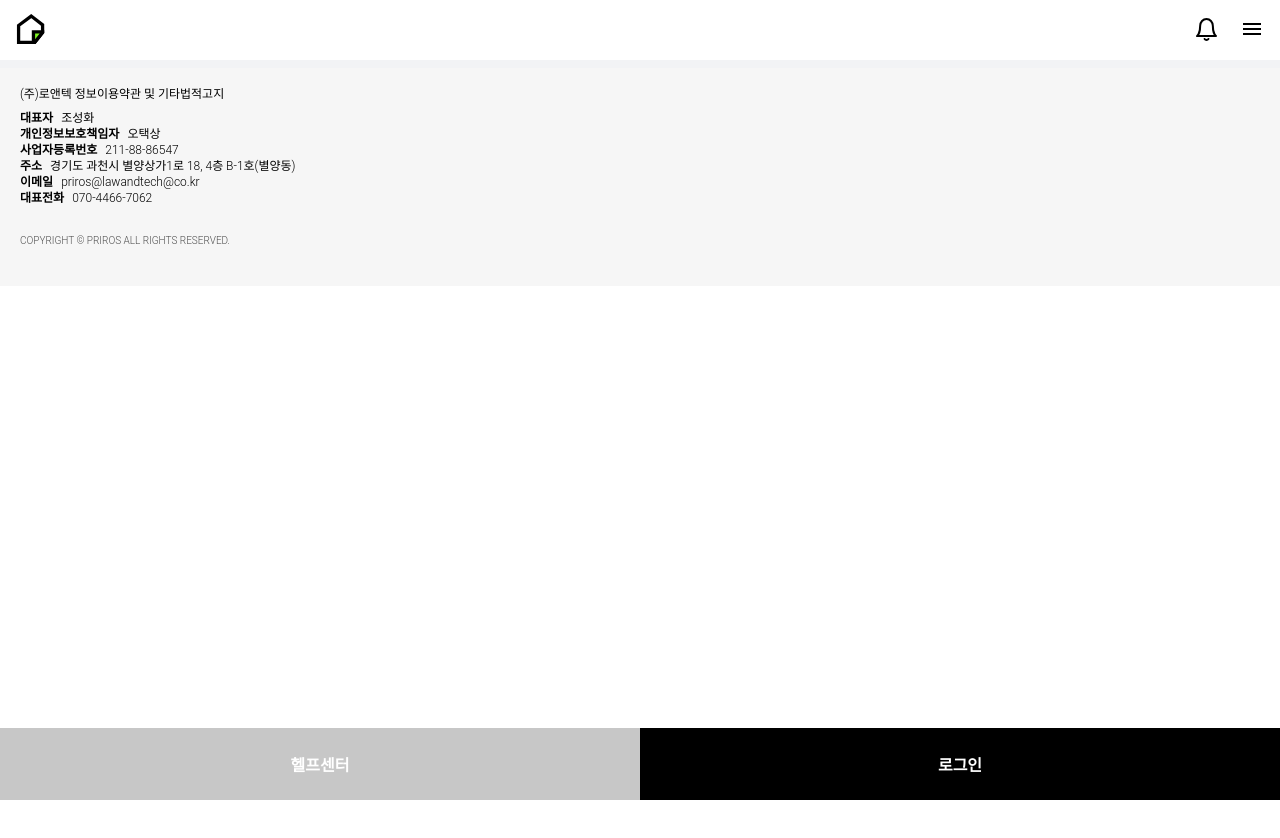
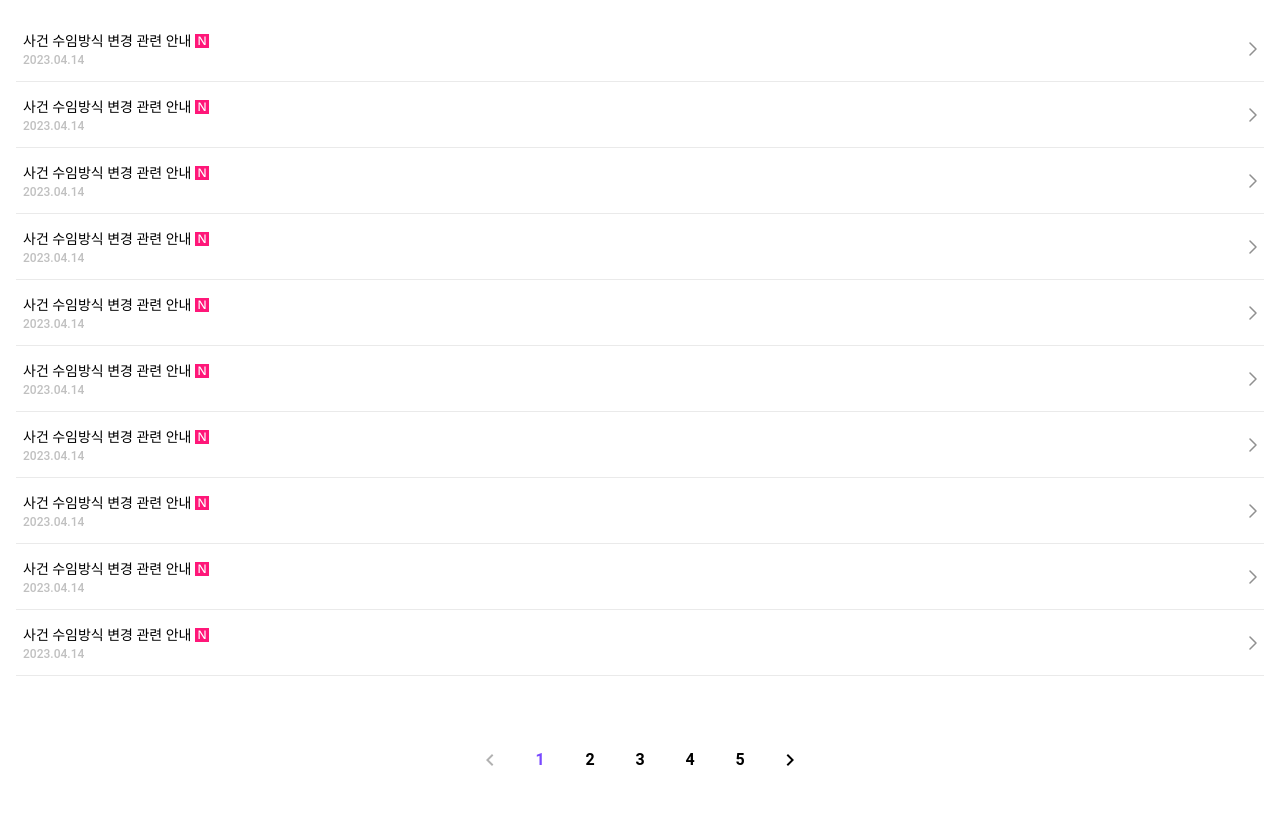
Before and after one commit to chkue2/priros-front, a Nuxt app: page /faq/list in a window 1280 px wide. Shown: the top 838 px of the page. After the commit the page ends 804 px from the top, so only its background shows below. Built offline with nearby package versions, Linux system fonts and the light colour scheme; a web font is replaced by a local one.

Commit message:
헬프센터 추가

```diff
--- a/components/user/Login.vue
+++ b/components/user/Login.vue
@@ -25,7 +25,7 @@
       <div class="login-form-button-container">
         <NuxtLink to="/user/signup">회원가입</NuxtLink>
         <NuxtLink to="/">아이디찾기</NuxtLink>
-        <NuxtLink to="/">헬프센터</NuxtLink>
+        <NuxtLink to="/faq/list">헬프센터</NuxtLink>
       </div>
     </div>
   </div>
--- a/components/user/MyPage.vue
+++ b/components/user/MyPage.vue
@@ -22,7 +22,7 @@
 
 
       </li>
-      <li class="nav-item">
+      <li class="nav-item" @click="handlerClickHelpCenter">
         <IconSvgIcon variant="headset-help" size="16"/>
         헬프센터
       </li>
@@ -104,6 +104,10 @@
 }
 
 const isDisplayFlex = subItem => !!subItem.sub_btn;
+
+const handlerClickHelpCenter = () => {
+  router.push('/faq/list')
+}
 
 </script>
 <style lang="scss" scoped>
--- a/layouts/default.vue
+++ b/layouts/default.vue
@@ -9,7 +9,7 @@
   </div>
   <div class="main-bottom-buttons" v-if="!auth.user">
     <CommonBottomButton id="mainBottomButtonHelpCenter" text="헬프센터" backgroundColor="#c7c7c7" height="72px" width="50%"
-                        :font-weight="700"/>
+                        :font-weight="700" @handler-click-button="handlerClickHelpCenter"/>
     <CommonBottomButton id="mainBottomButtonLogin" text="로그인" backgroundColor="#000000" height="72px" width="50%"
                         :font-weight="700" @handler-click-button="handlerClickLoginButton"/>
   </div>
@@ -42,6 +42,9 @@
 const handlerClickLoginButton = () => {
   gnbStore.toggle();
 }
+const handlerClickHelpCenter = () => {
+  router.push('/faq/list')
+}
 </script>
 <style lang="scss">
 
--- /dev/null
+++ b/pages/faq/list.vue
@@ -0,0 +1,22 @@
+<template>
+  <NuxtLayout name="dialog-header" headerTitle="헬프센터">
+    <div class="faq-list">
+      <NoticeListCard v-for="i in 10" :key="i" />
+      <Pagination :margin-top="64" />
+    </div>
+  </NuxtLayout>
+</template>
+
+<script setup>
+import NoticeListCard from '~/components/card/NoticeListCard'
+import Pagination from '~/components/paging/Pagination'
+definePageMeta({
+  layout: false
+})
+</script>
+
+<style scoped lang="scss">
+.faq-list {
+  padding: 16px 16px 24px;
+}
+</style>
```
